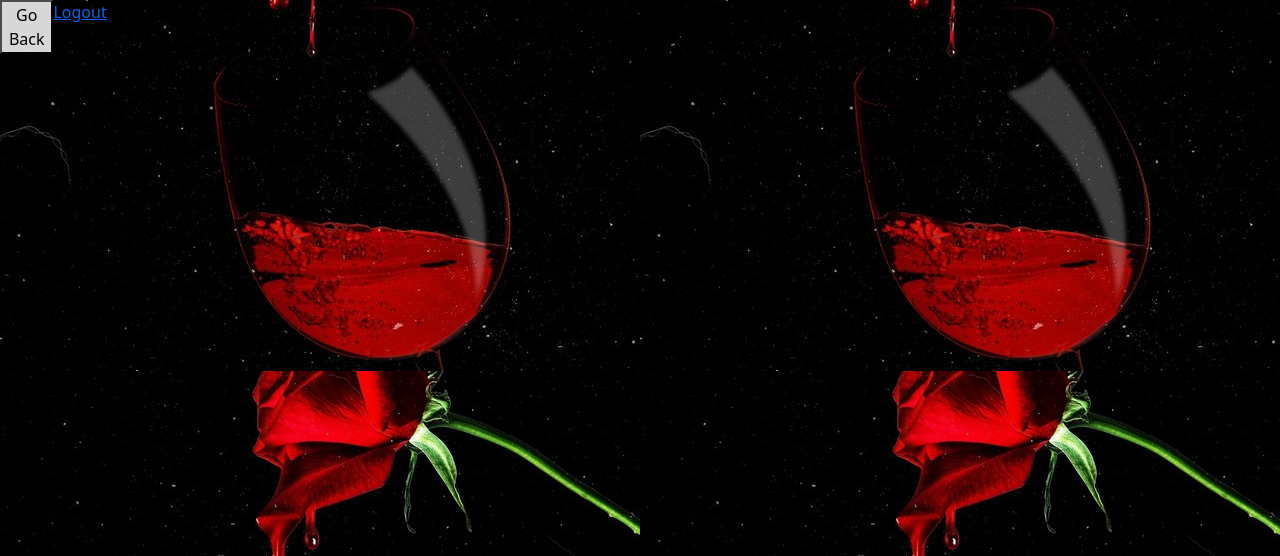
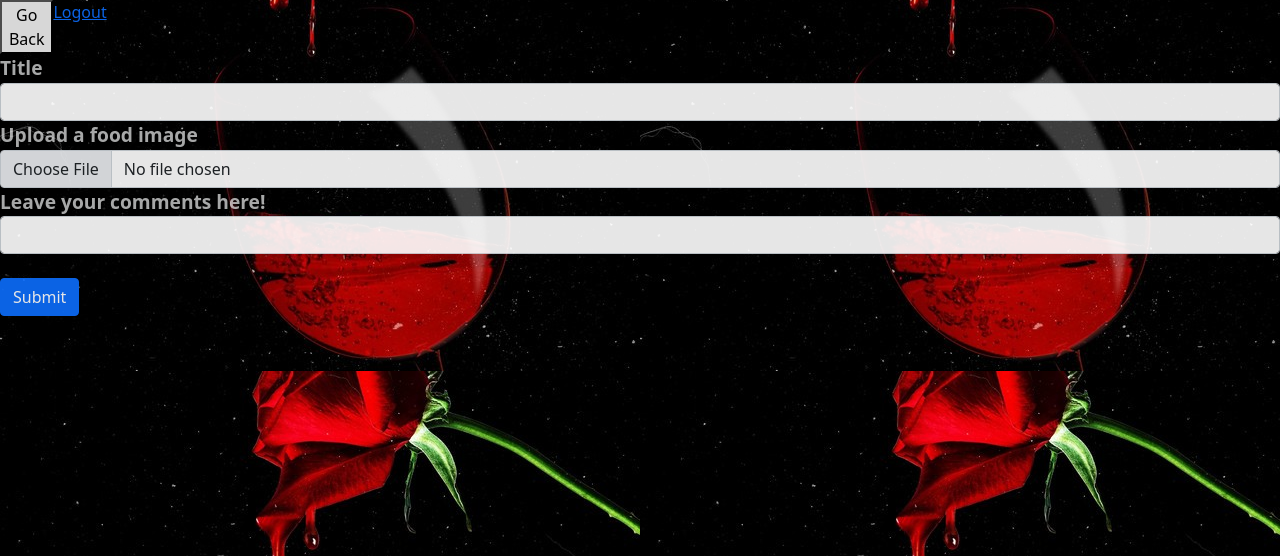
Before and after one commit to FutureVisions/food-review, a Django app: template accounts/templates/account.html in a window 1280 px wide. Shown: the part 206-762 px from the top of the page. Run offline with Django 3.2, Linux system fonts and the light colour scheme; the template is opened without the code that fills it, so the values that code supplies are empty.

Commit message:
form for food review views and url

```diff
--- a/accounts/templates/account.html
+++ b/accounts/templates/account.html
@@ -12,4 +12,21 @@
       <button onclick="history.back()">Go Back</button>
       <a href="{% url 'logout' %}">Logout</a></li>
   </div>
+  <form method="POST" action="{% url 'add_food' %}" enctype="multipart/form-data">
+    {% csrf_token %}
+    <div>
+      <label for="title" class="text-light text-opacity-75" style="font-size: larger; font-weight: bolder;">Title</label>
+      <input class="form-control" type="text" id="title" name="title">
+  </div>
+  <div>
+    <label for="food_image" class="text-light text-opacity-75" style="font-size: larger; font-weight: bolder;">Upload a food image</label>
+    <input class="form-control" type="file" id="profile_pic" name="food_image">
+</div>
+    <div>
+      <label for="user_comments" class="text-light text-opacity-75" style="font-size: larger; font-weight: bolder;">Leave your comments here!</label>
+      <input class="form-control" type="text" id="user_comments" name="user_comments">
+    </div>
+    <br>
+    <input class="btn btn-primary" type="submit" value="Submit">
+  </form>
 {% endblock %}
--- a/accounts/urls.py
+++ b/accounts/urls.py
@@ -9,4 +9,5 @@ urlpatterns = [
     path('dashboard', views.dashboard, name='dashboard'),
     path('logout', views.logout, name='logout'),
     path('account/<int:user_id>', views.account, name='account'),
+    path('add_food', views.add_food, name='add_food'),
 ]
--- a/main/settings.py
+++ b/main/settings.py
@@ -24,7 +24,7 @@ BASE_DIR = Path(__file__).resolve().parent.parent
 # SECURITY WARNING: keep the secret key used in production secret!
 
 from . import secret
-SECRET_KEY = secret.SECRETKEY
+SECRET_KEY = secret.SECRET_KEY
 
 # SECURITY WARNING: don't run with debug turned on in production!
 DEBUG = True
```
Also changed, not shown: accounts/views.py (+18 -0 lines), db.sqlite3.
